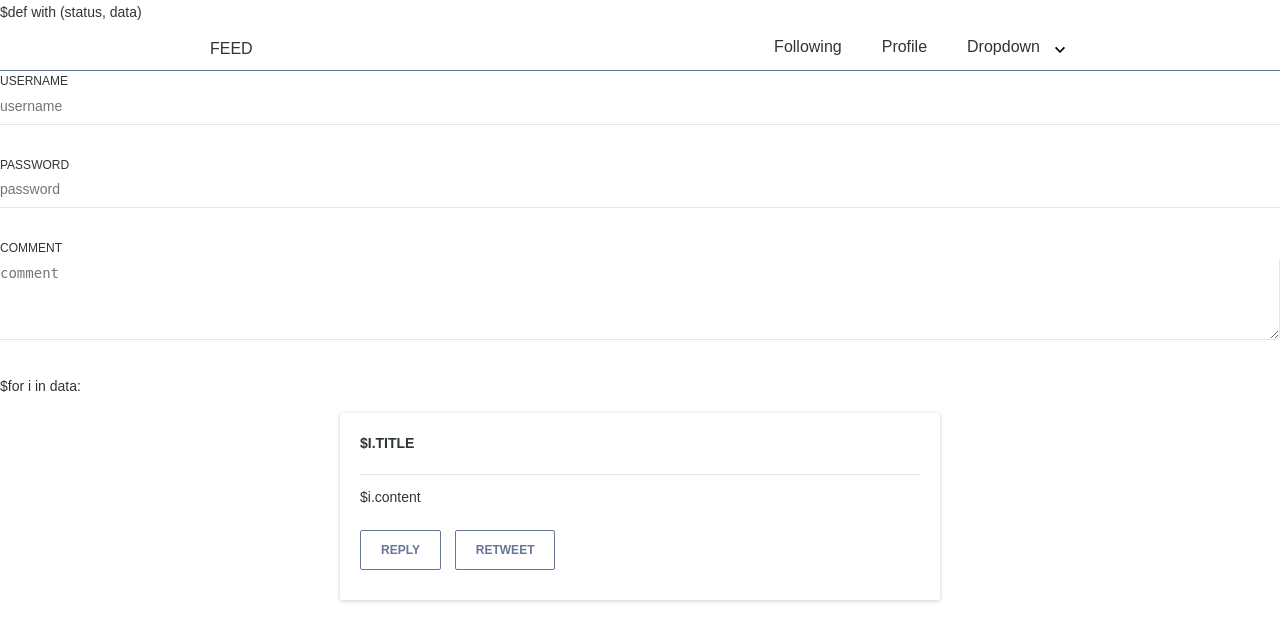
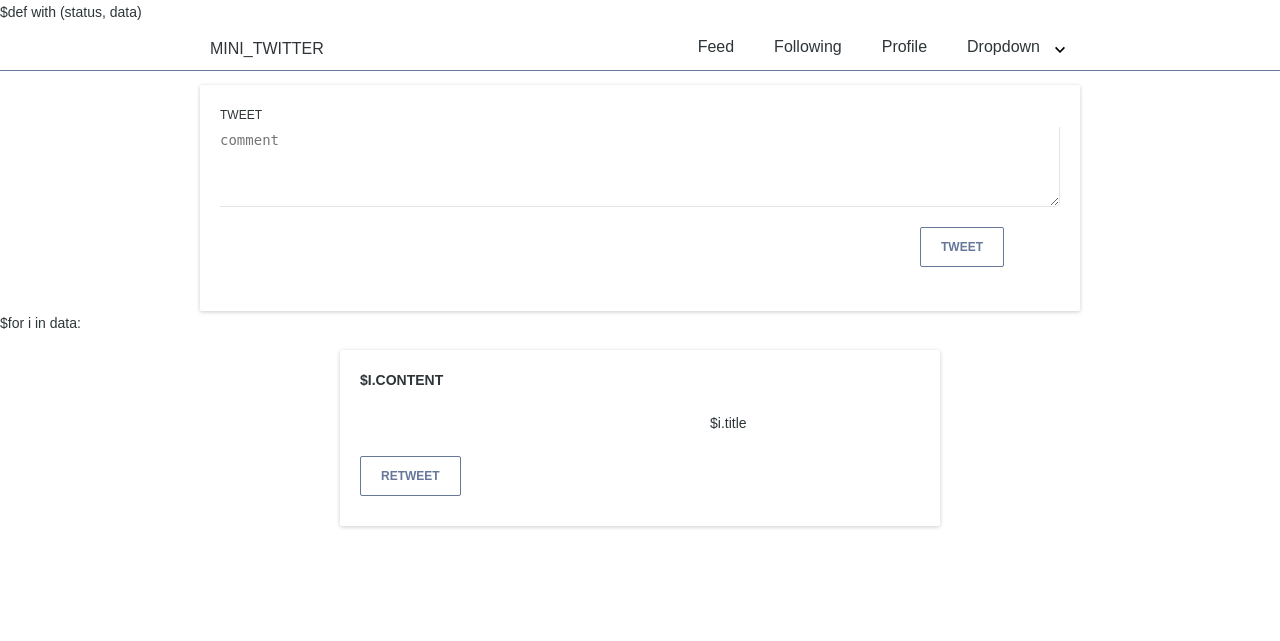
Before and after one commit to adithyaov/mini_twitter, a Python web app: template app/webpy/templates/feed.html in a window 1280 px wide. Shown: the top 641 px of the page. Run offline with Jinja, Linux system fonts and the light colour scheme; the template is opened without the code that fills it, so the values that code supplies are empty.

Commit message:
few style changes

```diff
--- a/app/webpy/templates/feed.html
+++ b/app/webpy/templates/feed.html
@@ -11,9 +11,10 @@ $def with (status, data)
 			<label>
 				<input type="checkbox">
 				<header>
-					<a>FEED</a>
+					<a>Mini_Twitter</a>
 				</header>
 				<ul>
+					<li><a href="index.html">Feed</a></li>
 					<li><a href="index.html">Following</a></li>
 					<li><a href="about.html">Profile</a></li>
 					<li>
@@ -26,21 +27,21 @@ $def with (status, data)
 				</ul>
 			</label>
 		</nav>
-		<form method="post">
-			<label>Username</label>
-			<input placeholder="username" type="text">
-			<label>Password</label>
-			<input placeholder="password" type="password">
-			<label>Comment</label>
-			<textarea placeholder="comment"></textarea>
-		</form>
+		<div style = "margin-left: 200px;margin-right: 200px">
+			<card style="margin-top: 14px">
+				<form method="post">
+					<label>Tweet</label>
+					<textarea placeholder="comment"></textarea>
+					<button style = "margin-left: 700px">Tweet</button>
+				</form>
+			</card>
+		</div>
+
 		$for i in data:
 			<div style="margin: auto; width: 600px;">
 				<card style="margin-top: 14px">
-					<h5>$i.title</h5>
-					<hr>
-					<p>$i.content</p>
-					<button>Reply</button>
+					<h5>$i.content</h5>
+					<p style = "margin-left: 350px">$i.title</p>
 					<button>Retweet</button>
 				</card>
 			</div>
--- a/app/webpy/templates/me.html
+++ b/app/webpy/templates/me.html
@@ -5,13 +5,14 @@ $def with (status, data)
 <head>
 	<title>User Profile page</title>
 	<link rel="stylesheet" href="/static/BareCSS/css/bare.min.css">
+	<link rel="stylesheet" href="/static/bulma/0.6.0/css/bulma.min.css">
 </head>
 	<body>
 	<nav>
 		<label>
 			<input type="checkbox">
 			<header>
-				<a>FEED</a>
+				<a>MINI_TWITTER</a>
 			</header>
 			<ul>
 				<li><a href="following.html">Following</a></li>
@@ -29,6 +30,7 @@ $def with (status, data)
 			<div>
 				<card style="margin-top: 14px;margin-left: 300px;margin-right : 300px">
 					<h3>$data.name</h3>
+					<div><img src=" " alt = "no image"></div>
 					<h5>$data.email</h5>
 				</card>
 			</div>
```
Also changed, not shown: app/webpy/templates/following.html (+9 -1 lines), 1 other file.
